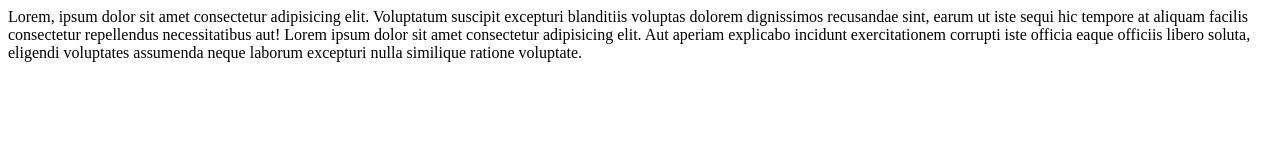
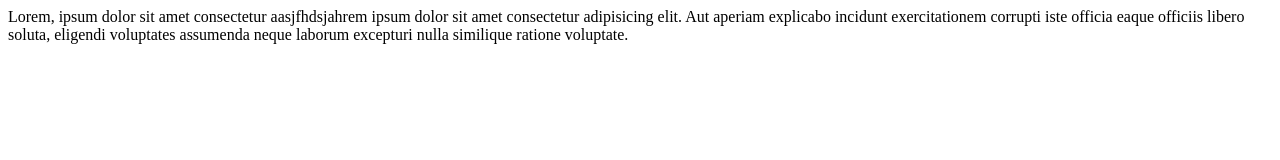
Before and after one commit to dikaayyee/dasar, a plain HTML site: page index.html in a window 1280 px wide. Drawn offline with Linux system fonts and the light colour scheme.

Commit message:
Update index.html

```diff
--- a/index.html
+++ b/index.html
@@ -6,7 +6,6 @@
     <title>Document</title>
 </head>
 <body>
-    Lorem, ipsum dolor sit amet consectetur adipisicing elit. Voluptatum suscipit excepturi blanditiis voluptas dolorem dignissimos recusandae sint, earum ut iste sequi hic tempore at aliquam facilis consectetur repellendus necessitatibus aut!
-    Lorem ipsum dolor sit amet consectetur adipisicing elit. Aut aperiam explicabo incidunt exercitationem corrupti iste officia eaque officiis libero soluta, eligendi voluptates assumenda neque laborum excepturi nulla similique ratione voluptate.
+    Lorem, ipsum dolor sit amet consectetur aasjfhdsjahrem ipsum dolor sit amet consectetur adipisicing elit. Aut aperiam explicabo incidunt exercitationem corrupti iste officia eaque officiis libero soluta, eligendi voluptates assumenda neque laborum excepturi nulla similique ratione voluptate.
 </body>
 </html>
```
